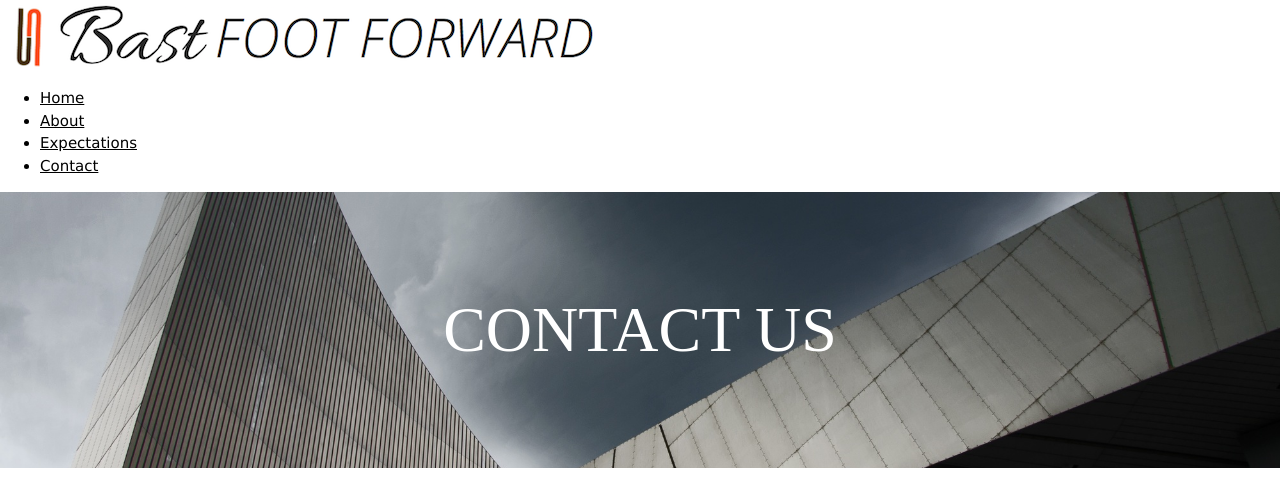
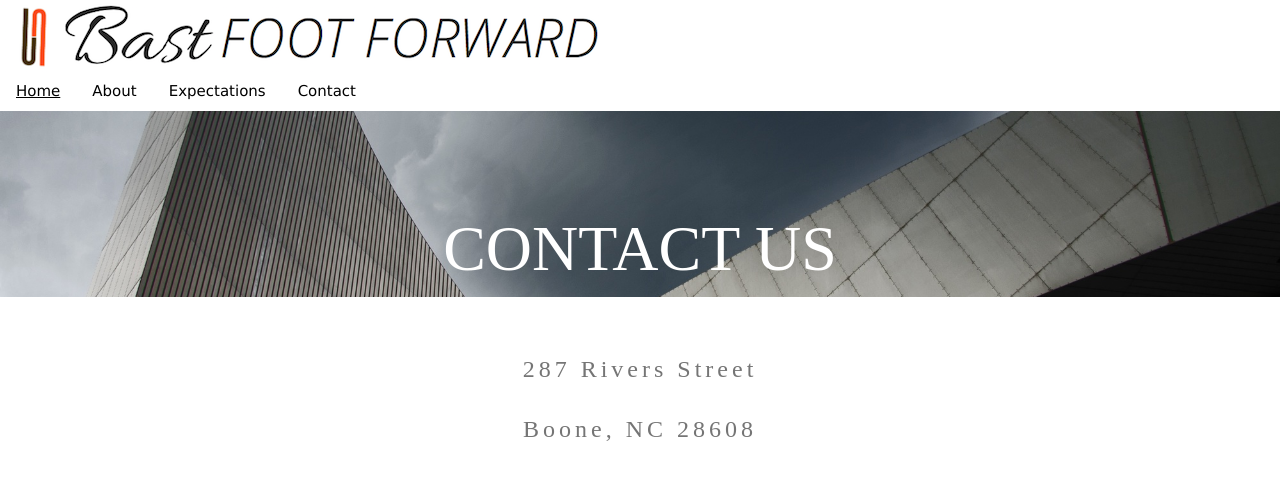
Before and after one commit to matippetts/bff-demo-from-weebly, a Jekyll site: the page built from contact.html, in a window 1280 px wide. Shown: the top 501 px of the page. Built offline with Jekyll 4.4.1, drawn with Linux system fonts in a browser that asks for light colours; nearby versions of some CDN libraries; some web fonts are replaced; grey boxes are pictures that could not be loaded.

Commit message:
Finish translating Weebly sources to W3.css

```diff
--- a/_includes/desktop-menu.html
+++ b/_includes/desktop-menu.html
@@ -1,24 +1,14 @@
-<div class="nav-wrap">
-    <div class="container">
-        <label class="hamburger"><span></span></label>
-        <div class="logo">
-            <span class="wsite-logo"><a href="/"><img src="/assets/images/bff-web-logo_3.png" alt="Bast Strategy" /></a></span>
-        </div>
-        <div class="nav desktop-nav">
-            <ul class="wsite-menu-default">
-                <li id="pg883192411922595355" class="wsite-menu-item-wrap">
-                    <a href="/" class="wsite-menu-item">Home</a>
-                </li>
-                <li id="pg806928283428762243" class="wsite-menu-item-wrap">
-                    <a href="/about.html" class="wsite-menu-item">About</a>
-                </li>
-                <li id="pg676846473451843292" class="wsite-menu-item-wrap">
-                    <a href="/expectations.html" class="wsite-menu-item">Expectations</a>
-                </li>
-                <li id="pg815204910496237528" class="wsite-menu-item-wrap">
-                    <a href="/contact.html" class="wsite-menu-item">Contact</a>
-                </li>
-            </ul>
-        </div>
-    </div>
+<div id="nav">
+  <span class="fas fa-menu"></span>
+  <a href="/"><img class="w3-image" src="/assets/images/bff-web-logo_3.png" alt="Bast Foot Forward Logo" /></a>
+  <div class="w3-bar">
+    <a href="/" class="w3-bar-item w3-mobile">Home</a>
+    <a href="/about.html" class="w3-bar-item w3-button w3-mobile">About</a>
+    <a href="/expectations.html" class="w3-bar-item w3-button w3-mobile">Expectations</a>
+    <a href="/contact.html" class="w3-bar-item w3-button w3-mobile">Contact</a>
+  </div>
 </div>
+
+<div id="mobile-nav">
+
+</div>
--- a/contact.html
+++ b/contact.html
@@ -2,7 +2,7 @@
 title: "Contact"
 ---
 <main>
-	<header id="banner" class="w3-center" style="background-image: url(&quot;/assets/images/building-sky.jpeg&quot;) ; background-repeat: no-repeat ; background-position: 50% 50% ; background-color: transparent ; background-size: cover; padding: 80px" >
+	<header id="banner" class="w3-center" style="background-image: url(&quot;/assets/images/building-sky.jpeg&quot;) ; background-repeat: no-repeat ; background-position: 50% 50% ; background-color: transparent ; background-size: cover; padding-top: 80px" >
 		<h1 class="w3-jumbo w3-text-white w3-serif">CONTACT US</h1>
 	</header>
 	<section id="address-section" class="w3-row w3-center w3-xlarge w3-wide w3-serif w3-text-gray" style="margin-top: 30px; margin-bottom: 30px">
@@ -10,7 +10,7 @@ title: "Contact"
 		<p>Boone, NC 28608</p>
 	</section>
 	<section id="map-section" class="w3-center w3-auto" style="height: 500px;">
-		{% include google-map.html latitude=36.2131657 longitude=-81.6858621 zoom=17 %}
+		{% include google-map.html latitude=36.2131657 longitude=-81.6858621 zoom=6 %}
 	</section>
 	<section class="w3-center" style="margin-top: 30px; margin-bottom: 30px">
 		<h2 class="w3-jumbo w3-serif">Have a Question?</h2>
--- a/expectations.html
+++ b/expectations.html
@@ -2,7 +2,7 @@
 title: "Expectations"
 ---
 <main>
-  <header id="banner" class="w3-cell-middle w3-center" style="background-image: url(&quot;/assets/images/background.jpeg&quot;); background-repeat: no-repeat; background-position: 50% 50% ; background-size: cover; padding: 80px;">
+  <header id="banner" class="w3-cell-middle w3-center" style="background-image: url(&quot;/assets/images/building-sky.jpeg&quot;); background-repeat: no-repeat; background-position: 50% 50% ; background-size: cover; padding: 80px;">
     <h1 class="w3-serif w3-text-white w3-jumbo">What to expect</h1>
   </header>
   <section class="w3-col" style="padding: 40px">
```
